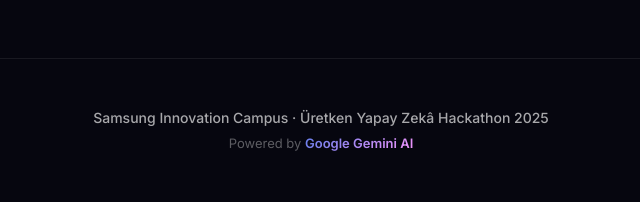
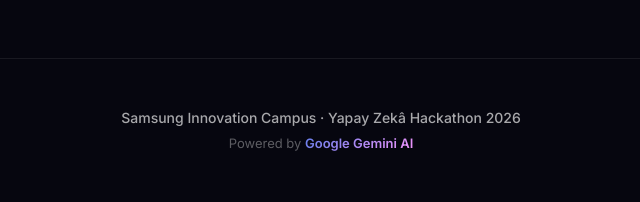
Before and after one commit to kubragzc/samsung-hackathon-brandpulse, a FastAPI app: page / in a window 1280 px wide. Shown: the part 1520-1722 px from the top of the page, without its empty margins (319-959 px from the left). Run offline with FastAPI, Linux system fonts and the light colour scheme.

Commit message:
Update index.html

```diff
--- a/templates/index.html
+++ b/templates/index.html
@@ -311,7 +311,7 @@ Ekstra: Geliştirilmiş S Pen deneyimi, Galaxy AI özellikleri, 5x optik zoom, N
     <footer class="footer">
         <div class="container">
             <div class="footer__inner">
-                <p class="footer__main">Samsung Innovation Campus · Üretken Yapay Zekâ Hackathon 2025</p>
+                <p class="footer__main">Samsung Innovation Campus · Yapay Zekâ Hackathon 2026</p>
                 <p class="footer__sub">Powered by <span class="footer__highlight">Google Gemini AI</span></p>
             </div>
         </div>
```
